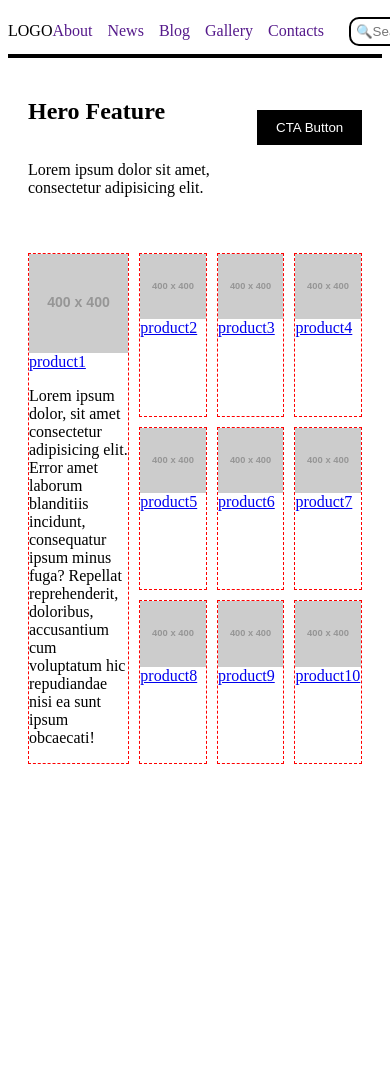
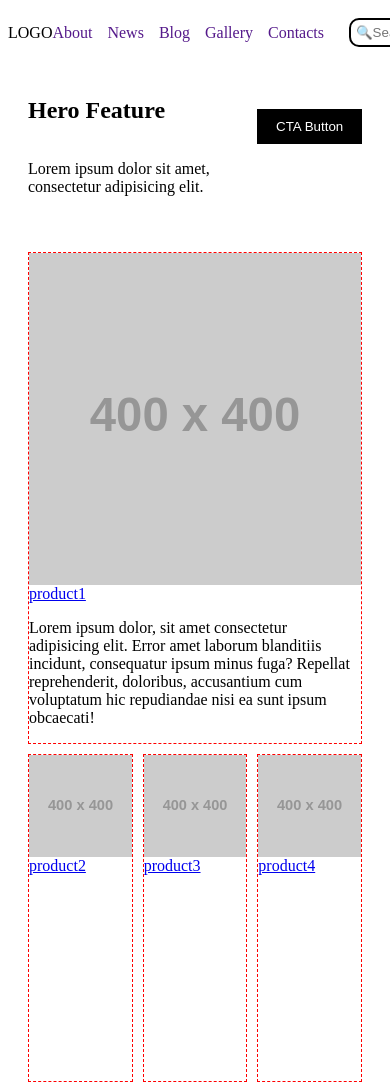
Before and after one commit to VITALIKXXX/homework, a plain HTML site: page index.html in a window 390 px wide. Shown: the top 1085 px of the page. Before the commit the page ends 844 px from the top, so only its background shows below. Drawn offline with Linux system fonts and the light colour scheme; placeholder pictures from the web are drawn by us.

Commit message:
add Media queries

```diff
--- a/style.css
+++ b/style.css
@@ -10,8 +10,6 @@
     display: flex;
     justify-content: space-between;
     align-items: center;
-    border-bottom: 4px solid black;
-    height: 50px;
 }
 
 .menu {
@@ -71,3 +69,15 @@
 .product:first-child {
     grid-row: 1/-1;
 }
+
+@media screen and (max-width: 1024px) {
+    .main__section {
+        grid-template-columns: repeat(3, 1fr);
+        grid-template-rows: 1.5fr repeat(3, 1fr);
+    }
+
+    .product:first-child {
+        grid-row: 1/2;
+        grid-column: 1/-1;
+    }
+}
```
